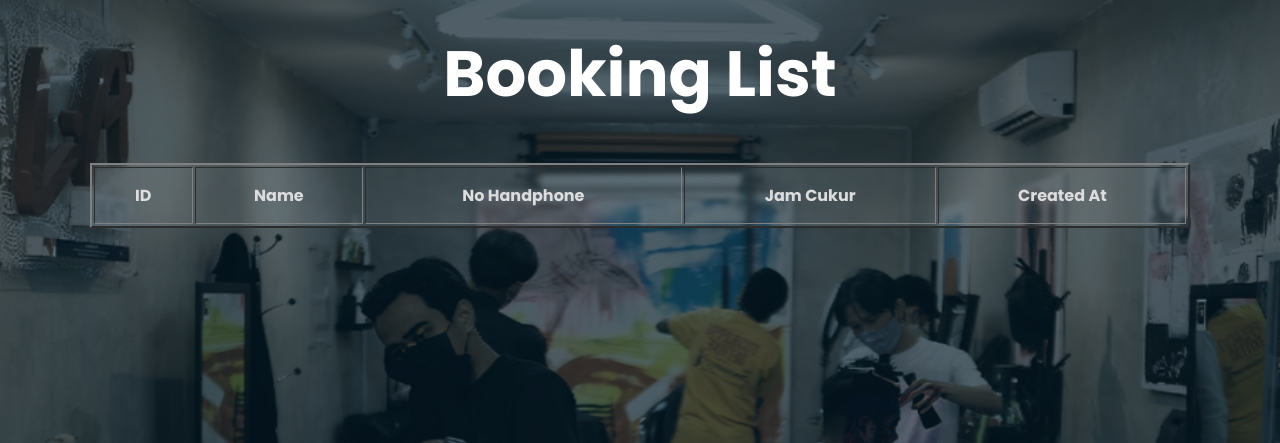
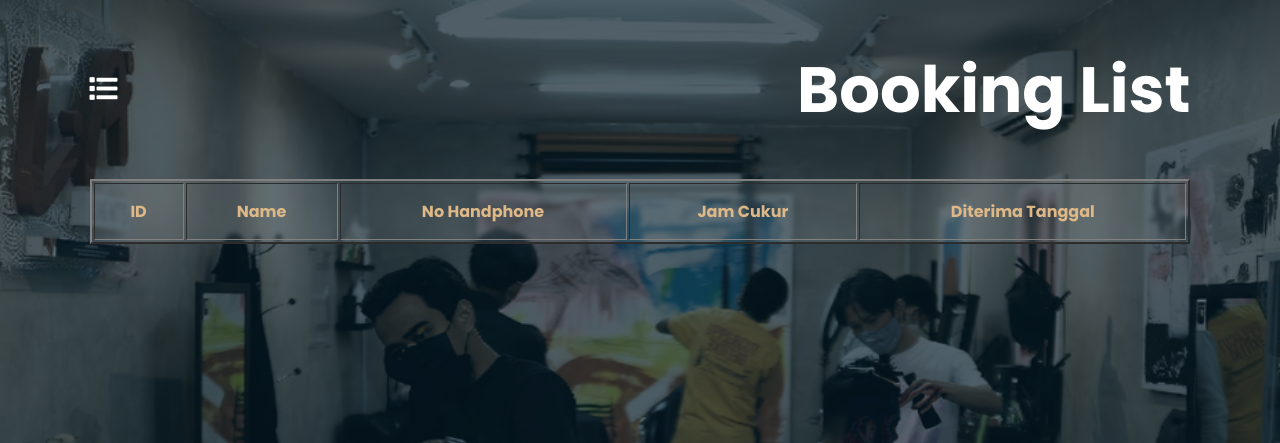
Before and after one commit to Agoyaa/Asep-Barbershop, a Laravel app: template resources/views/admin.blade.php in a window 1280 px wide. Shown: the top 443 px of the page. Run offline with Laravel 10, Linux system fonts and the light colour scheme; the template is opened without the code that fills it, so the values that code supplies are empty; a user stored in the database is signed in; data comes from the database, SQL or seed files in the repository; some libraries are stand-ins or nearby versions.

Commit message:
updateyal

```diff
--- a/app/Http/Controllers/SessionController.php
+++ b/app/Http/Controllers/SessionController.php
@@ -36,7 +36,7 @@ class SessionController extends Controller
         if (Auth::attempt($infologin)) {
             return redirect('admin')->with('success', Auth::user()->name .' Halo !');
         } else {
-            return redirect('sesi')->with('error', 'Email dan password yang dimasukkan salah');
+            return redirect('sesi')->with('error', 'Nama atau password yang dimasukkan salah');
         }
     }
 
--- a/resources/views/admin.blade.php
+++ b/resources/views/admin.blade.php
@@ -9,7 +9,11 @@
     <link href="https://fonts.googleapis.com/css?family=Poppins:400,700&display=swap" rel="stylesheet">
     <!-- fontawesome -->
     <link rel="stylesheet" href="assets/css/all.min.css">
+    <script src="https://unpkg.com/feather-icons"></script>
     <script src="https://cdn.jsdelivr.net/npm/sweetalert2@11"></script>
+    <script src="https://cdnjs.cloudflare.com/ajax/libs/jquery/3.7.1/jquery.min.js"
+        integrity="sha512-v2CJ7UaYy4JwqLDIrZUI/4hqeoQieOmAZNXBeQyjo21dadnwR+8ZaIJVT8EE2iyI61OV8e6M8PP2/4hpQINQ/g=="
+        crossorigin="anonymous" referrerpolicy="no-referrer"></script>
 </head>
 
 <style>
@@ -17,10 +21,11 @@
         margin: 0;
         padding: 0;
         box-sizing: border-box;
+        text-decoration: none;
     }
 
     body {
-        padding: 2rem 7%;
+        padding: 3rem 7% 0;
         background-image: url(../assets/img/TFSH.png);
         background-size: cover;
         background-position: center;
@@ -40,13 +45,92 @@
         opacity: 0.6;
     }
 
-    h1 {
-        text-align: center;
+    .header {
+        display: flex;
+        flex-direction: row;
+        justify-content: space-between;
+        align-items: center;
+        margin-bottom: 3rem;
+    }
+
+    .header>i {
+        color: #fff;
+        cursor: pointer;
+    }
+
+    /* Keranjang Belanja */
+    .cart-container {
+        position: fixed;
+        top: 0;
+        left: -100%;
+        width: 100%;
+        max-width: 250px;
+        height: 100%;
+        background-color: #fff;
+        transition: right 0.5s ease;
+        z-index: 100;
+        padding: 20px;
+        transition: 0.5s ease;
+    }
+
+    .cart-container.active {
+        left: 0;
+        transition: 0.5s ease;
+    }
+
+    @media screen and (max-width: 820px) {
+        .cart-container {
+            width: 50%;
+        }
+    }
+
+    .header h1 {
         font-size: 64px;
         font-weight: 700;
         line-height: 1.3;
         color: #fff;
-        margin-bottom: 3rem;
+    }
+
+    .items {
+        display: flex;
+        flex-direction: column;
+        margin-top: 2rem;
+        gap: 40px;
+    }
+
+    .profile {
+        margin-bottom: 20px;
+    }
+
+    .profile h2 {
+        display: flex;
+        flex-direction: row;
+        gap: 10px;
+        color: #333;
+    }
+
+    .profile h2 p {
+        font-size: 18px;
+    }
+
+    .profile h2 p span {
+        color: burlywood;
+    }
+
+    .list a {
+        display: flex;
+        flex-direction: row;
+        align-items: center;
+        gap: 10px;
+        color: #333;
+    }
+
+    .list a :not(i) {
+        font-size: 20px;
+    }
+
+    .list a:hover {
+        color: burlywood;
     }
 
     .tabel {
@@ -57,25 +141,52 @@
         backdrop-filter: blur(2px);
     }
 
-    table {
-        color: #ddd;
-    }
-
     thead>tr>th {
         padding: 15px;
         text-align: center;
+        font-weight: 700;
+        color: burlywood;
     }
 
     tbody>tr>td {
         padding: 5px 0;
         text-align: center;
+        font-weight: 500;
+        color: #ddd;
     }
 
     @media and screen(max-width:540px) {}
 </style>
 
 <body>
-    <h1>Booking List</h1>
+    <div class="header">
+        <i id="cart" style="font-size:28px"><i class="fas fa-list"></i></i>
+        <div class="cart-container">
+            <div class="items">
+                <div class="profile">
+                    <h2><i data-feather="user"></i>
+                        <p> Halo, <span>{{ auth()->user()->name }}</span></p>
+                    </h2>
+                </div>
+                <div class="list">
+                    <a href="/admin"><i data-feather="table"></i>
+                        <p> Booking List</p>
+                    </a>
+                </div>
+                <div class="list">
+                    <a href=""><i data-feather="paperclip"></i>
+                        <p> Newspaper</p>
+                    </a>
+                </div>
+                <div class="list">
+                    <a href="/sesi/logout"><i data-feather="arrow-left-circle"></i>
+                        <p> Log Out</p>
+                    </a>
+                </div>
+            </div>
+        </div>
+        <h1>Booking List</h1>
+    </div>
 
     @if (Session::has('success'))
         <script>
@@ -107,7 +218,7 @@
                     <th>Name</th>
                     <th>No Handphone</th>
                     <th>Jam Cukur</th>
-                    <th>Created At</th>
+                    <th>Diterima Tanggal</th>
                 </tr>
             </thead>
             <tbody>
@@ -123,6 +234,25 @@
             </tbody>
         </table>
     </div>
+
+    <script>
+        feather.replace();
+    </script>
+    <script>
+        // Add event listener to document to hide cart when clicked outside
+        const cart = document.querySelector('#cart');
+        const cartContainer = document.querySelector('.cart-container');
+
+        document.addEventListener('click', function(e) {
+            if (!cart.contains(e.target) && !cartContainer.contains(e.target)) {
+                cartContainer.classList.remove('active');
+            }
+        });
+
+        document.querySelector('#cart').onclick = () => {
+            cartContainer.classList.toggle('active');
+        };
+    </script>
 </body>
 
 </html>
--- a/resources/views/sesi/index.blade.php
+++ b/resources/views/sesi/index.blade.php
@@ -36,7 +36,7 @@
                         });
                         Toast.fire({
                             icon: "error",
-                            title: "Email dan password yang dimasukkan salah!"
+                            title: "Nama atau password yang dimasukkan salah!"
                         });
                     </script>
                 @endif
```
